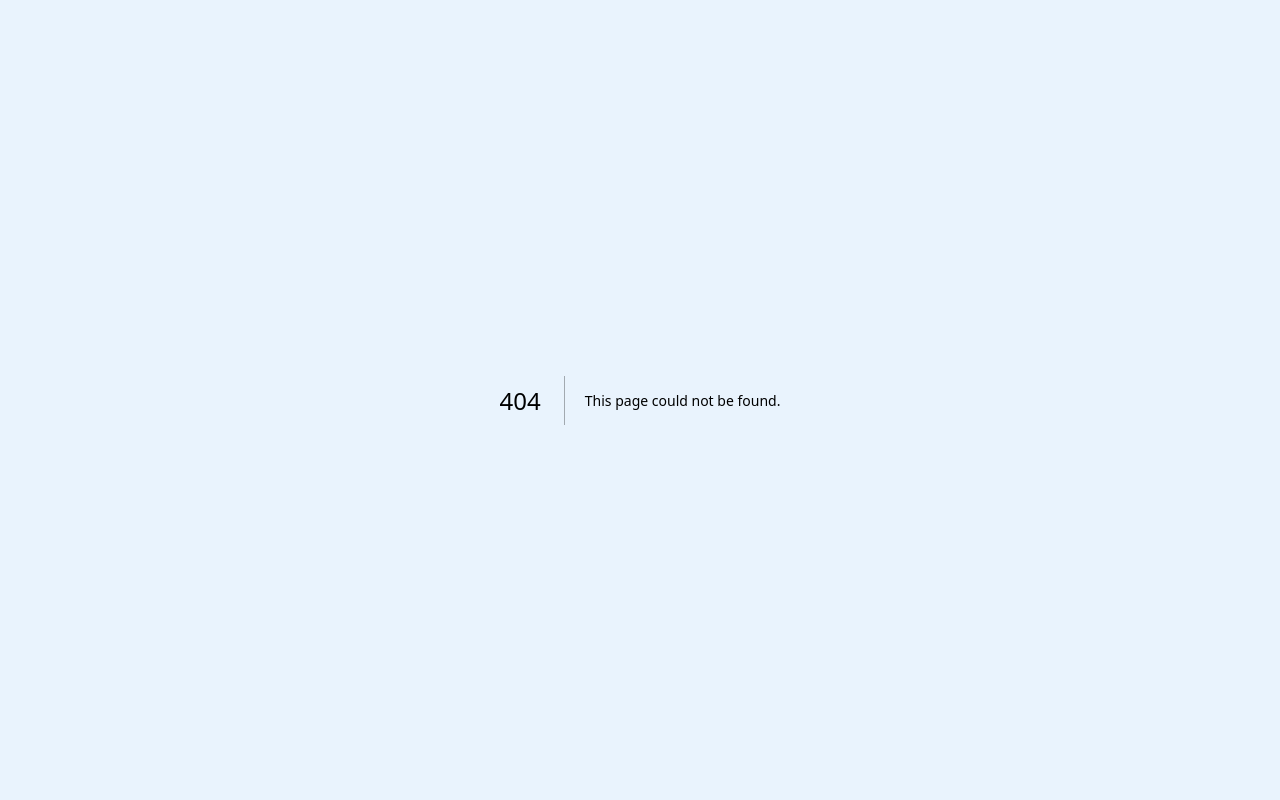
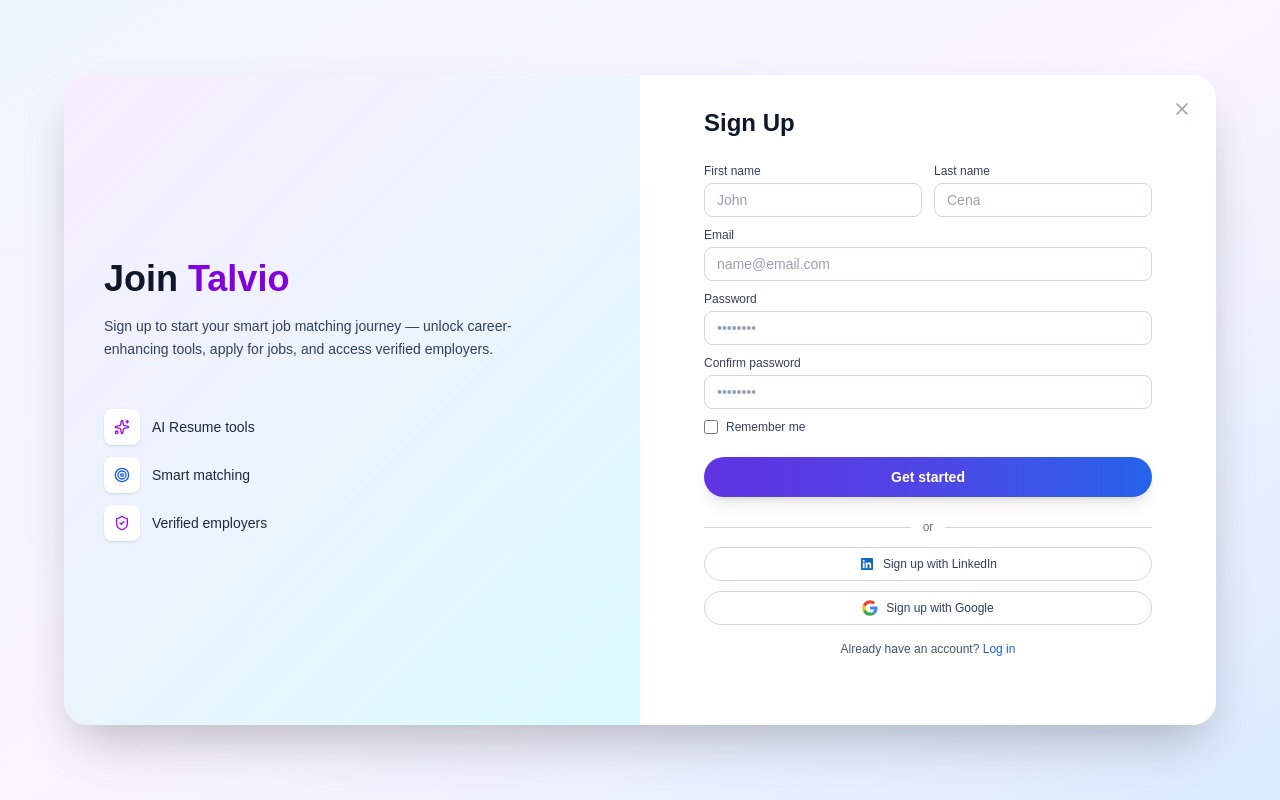
Before and after one commit to AsankaXtremeS/talvio, a Next.js app in the folder frontend/: page /register/professional in a window 1280 px wide. Before the commit this address had no page. Built offline with nearby package versions, Linux system fonts and the light colour scheme.

Commit message:
feat: add professional signup form and page with validation

```diff
--- /dev/null
+++ b/frontend/app/(auth)/register/professional/RegisterForm.tsx
@@ -0,0 +1,199 @@
+// components/auth/RegisterForm.tsx
+
+"use client"
+
+import { useForm } from "react-hook-form"
+import { z } from "zod"
+import { zodResolver } from "@hookform/resolvers/zod"
+import Image from "next/image"
+
+const schema = z
+  .object({
+    firstName: z.string().min(2, "Required"),
+    lastName: z.string().min(2, "Required"),
+    email: z.string().email("Invalid email"),
+    password: z.string().min(6, "Min 6 characters"),
+    confirmPassword: z.string(),
+    rememberMe: z.boolean().optional(),
+  })
+  .refine((data) => data.password === data.confirmPassword, {
+    message: "Passwords do not match",
+    path: ["confirmPassword"],
+  })
+
+type FormData = z.infer<typeof schema>
+
+export default function SignupForm() {
+  const {
+    register,
+    handleSubmit,
+    formState: { errors },
+  } = useForm<FormData>({
+    resolver: zodResolver(schema),
+  })
+
+  const onSubmit = async (data: FormData) => {
+    console.log(data)
+    // Handle form submission here
+  }
+
+  return (
+    <form onSubmit={handleSubmit(onSubmit)} className="space-y-2.5">
+
+      {/* Name Row */}
+      <div className="grid grid-cols-2 gap-3">
+        <div>
+          <label className="block text-xs font-medium text-slate-700 mb-1">
+            First name
+          </label>
+          <input
+            {...register("firstName")}
+            placeholder="John"
+            className="w-full px-3 py-1.5 text-sm text-slate-900 placeholder-gray-400 border border-gray-300 rounded-lg focus:outline-none focus:ring-2 focus:ring-blue-500 focus:border-transparent"
+          />
+          {errors.firstName && (
+            <p className="text-red-500 text-xs mt-0.5">
+              {errors.firstName.message}
+            </p>
+          )}
+        </div>
+
+        <div>
+          <label className="block text-xs font-medium text-slate-700 mb-1">
+            Last name
+          </label>
+          <input
+            {...register("lastName")}
+            placeholder="Cena"
+            className="w-full px-3 py-1.5 text-sm text-slate-900 placeholder-gray-400 border border-gray-300 rounded-lg focus:outline-none focus:ring-2 focus:ring-blue-500 focus:border-transparent"
+          />
+          {errors.lastName && (
+            <p className="text-red-500 text-xs mt-0.5">
+              {errors.lastName.message}
+            </p>
+          )}
+        </div>
+      </div>
+
+      {/* Email */}
+      <div>
+        <label className="block text-xs font-medium text-slate-700 mb-1">
+          Email
+        </label>
+        <input
+          {...register("email")}
+          type="email"
+          placeholder="name@email.com"
+          className="w-full px-3 py-1.5 text-sm text-slate-900 placeholder-gray-400 border border-gray-300 rounded-lg focus:outline-none focus:ring-2 focus:ring-blue-500 focus:border-transparent"
+        />
+        {errors.email && (
+          <p className="text-red-500 text-xs mt-0.5">
+            {errors.email.message}
+          </p>
+        )}
+      </div>
+
+      {/* Password */}
+      <div>
+        <label className="block text-xs font-medium text-slate-700 mb-1">
+          Password
+        </label>
+        <input
+          {...register("password")}
+          type="password"
+          placeholder="••••••••"
+          className="w-full px-3 py-1.5 text-sm text-slate-900 placeholder-gray-400 border border-gray-300 rounded-lg focus:outline-none focus:ring-2 focus:ring-blue-500 focus:border-transparent"
+        />
+        {errors.password && (
+          <p className="text-red-500 text-xs mt-0.5">
+            {errors.password.message}
+          </p>
+        )}
+      </div>
+
+      {/* Confirm Password */}
+      <div>
+        <label className="block text-xs font-medium text-slate-700 mb-1">
+          Confirm password
+        </label>
+        <input
+          {...register("confirmPassword")}
+          type="password"
+          placeholder="••••••••"
+          className="w-full px-3 py-1.5 text-sm text-slate-900 placeholder-gray-400 border border-gray-300 rounded-lg focus:outline-none focus:ring-2 focus:ring-blue-500 focus:border-transparent"
+        />
+        {errors.confirmPassword && (
+          <p className="text-red-500 text-xs mt-0.5">
+            {errors.confirmPassword.message}
+          </p>
+        )}
+      </div>
+
+      {/* Remember Me */}
+      <div className="flex items-center gap-2">
+        <input
+          {...register("rememberMe")}
+          type="checkbox"
+          id="rememberMe"
+          className="w-3.5 h-3.5 text-blue-600 border-gray-300 rounded focus:ring-blue-500"
+        />
+        <label htmlFor="rememberMe" className="text-xs text-slate-700 cursor-pointer">
+          Remember me
+        </label>
+      </div>
+
+      {/* Get Started Button */}
+      <button
+        type="submit"
+        className="w-full py-2.5 text-white font-semibold rounded-full shadow-lg hover:shadow-xl transition-shadow text-sm mt-3"
+        style={{
+          background: "linear-gradient(90deg, #5F33E2 0%, #4F46E5 50%, #2563EB 100%)",
+        }}
+      >
+        Get started
+      </button>
+
+      {/* Divider */}
+      <div className="relative my-3">
+        <div className="absolute inset-0 flex items-center">
+          <div className="w-full border-t border-gray-300"></div>
+        </div>
+        <div className="relative flex justify-center text-xs">
+          <span className="bg-white px-3 text-gray-500">or</span>
+        </div>
+      </div>
+
+      {/* LinkedIn Button */}
+      <button
+        type="button"
+        className="w-full flex items-center justify-center gap-2 px-4 py-2 border border-gray-300 rounded-full hover:bg-gray-50 transition-colors"
+      >
+        <Image
+          src="/images/linkedin.svg"
+          alt="LinkedIn"
+          width={16}
+          height={16}
+        />
+        <span className="text-xs font-medium text-slate-700">
+          Sign up with LinkedIn
+        </span>
+      </button>
+
+      {/* Google Button */}
+      <button
+        type="button"
+        className="w-full flex items-center justify-center gap-2 px-4 py-2 border border-gray-300 rounded-full hover:bg-gray-50 transition-colors"
+      >
+        <Image
+          src="/images/google.svg"
+          alt="Google"
+          width={16}
+          height={16}
+        />
+        <span className="text-xs font-medium text-slate-700">
+          Sign up with Google
+        </span>
+      </button>
+    </form>
+  )
+}
--- /dev/null
+++ b/frontend/app/(auth)/register/professional/page.tsx
@@ -0,0 +1,85 @@
+// app/(auth)/register/undergraduate/page.tsx
+
+import Link from "next/link"
+import { Sparkles, Target, ShieldCheck, X } from "lucide-react"
+import SignupForm from "./RegisterForm"
+
+export default function UndergraduateSignupPage() {
+  return (
+    <div className="flex items-center justify-center min-h-screen p-6 bg-gradient-to-br from-blue-50 via-purple-50 to-blue-100">
+      <div className="w-full max-w-6xl h-[650px] bg-white rounded-3xl shadow-2xl overflow-hidden flex">
+
+        {/* Left Panel */}
+        <div
+          className="flex flex-col justify-center w-1/2 p-10"
+          style={{
+            background: `linear-gradient(135deg, rgba(233, 212, 255, 0.4) 0%, rgba(190, 219, 255, 0.3) 50%, rgba(162, 244, 253, 0.4) 100%)`,
+          }}
+        >
+          <div className="mb-12">
+            <h1 className="mb-4 text-4xl font-bold text-slate-900">
+              Join <span className="text-purple-700">Talvio</span>
+            </h1>
+            <p className="max-w-md text-sm leading-relaxed text-slate-700">
+              Sign up to start your smart job matching journey — unlock career-enhancing tools, apply for jobs, and access verified employers.
+            </p>
+          </div>
+
+          <div className="space-y-3">
+            <Feature
+              icon={<Sparkles className="w-4 h-4 text-purple-600" />}
+              text="AI Resume tools"
+            />
+            <Feature
+              icon={<Target className="w-4 h-4 text-blue-600" />}
+              text="Smart matching"
+            />
+            <Feature
+              icon={<ShieldCheck className="w-4 h-4 text-purple-600" />}
+              text="Verified employers"
+            />
+          </div>
+        </div>
+
+        {/* Right Panel */}
+        <div className="relative w-1/2 px-10 py-8 overflow-y-auto bg-white">
+          {/* Close Button */}
+          <Link href="/register">
+          <button className="absolute text-gray-400 top-6 right-6 hover:text-gray-600">
+            <X className="w-5 h-5" />
+          </button>
+          </Link>
+
+          <div className="max-w-md mx-auto">
+            <h2 className="mb-6 text-2xl font-bold text-slate-900">
+              Sign Up
+            </h2>
+
+            <SignupForm />
+
+            <p className="mt-4 mb-6 text-xs text-center text-slate-600">
+              Already have an account?{" "}
+              <Link
+                href="/login/professional"
+                className="font-medium text-blue-600 hover:text-blue-700"
+              >
+                Log in
+              </Link>
+            </p>
+          </div>
+        </div>
+      </div>
+    </div>
+  )
+}
+
+function Feature({ icon, text }: { icon: React.ReactNode; text: string }) {
+  return (
+    <div className="flex items-center gap-3">
+      <div className="flex items-center justify-center bg-white rounded-lg shadow-sm w-9 h-9">
+        {icon}
+      </div>
+      <span className="text-sm font-medium text-slate-800">{text}</span>
+    </div>
+  )
+}
```
